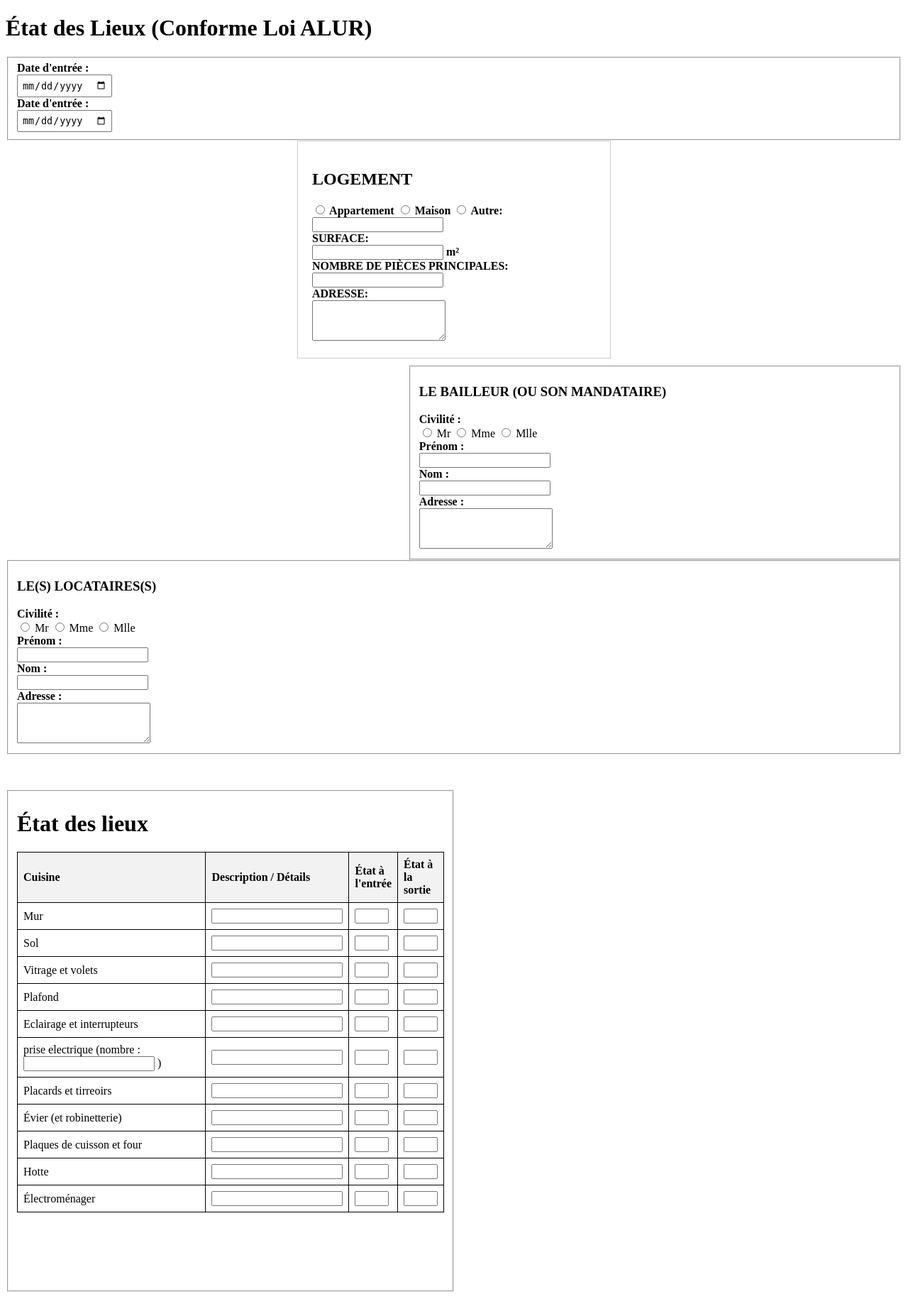
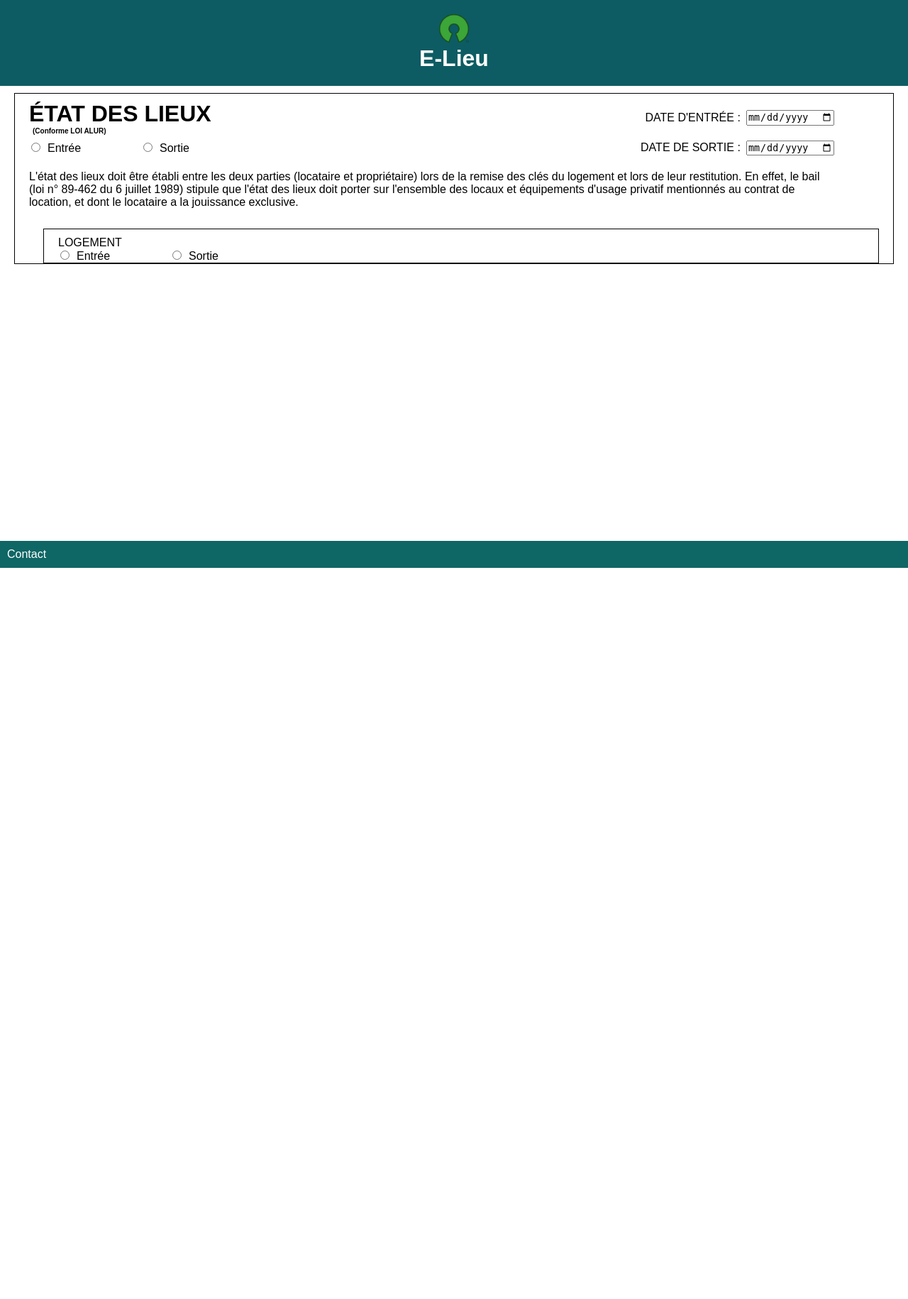
Before and after one commit to TristanDalmo/S3_C1_0Inspi, a PHP site: page /formulaire.html in a window 1280 px wide. Shown: the whole page at 71% size. After the commit the page ends 800 px from the top, so only its background shows below. Run offline with PHP 8.4, Linux system fonts and the light colour scheme.

Commit message:
Début Page Formulaire

```diff
--- a/SiteWeb/formulaire.css
+++ b/SiteWeb/formulaire.css
@@ -1,86 +1,116 @@
-CSS
+* {
+    margin: 0;
+    padding: 0;
+    box-sizing: border-box;
+}
+
 body {
     font-family: Arial, sans-serif;
+    display: flex;
+    flex-direction: column;
+    height: 100vh;
+    justify-content: space-between;
 }
 
-#date {
-    margin-bottom: 10px;
-
-
+.formulaire {
+    flex-grow: 1;
 }
 
-label {
-    display: block;
-    font-weight: bold;
+.header {
+    background-color: #0D5C63;
+    color: white;
+    text-align: center;
+    padding: 20px;
 }
 
-input[type="date"], textarea {
-
-    padding: 5px;
+.footer {
+    background-color: #0e6665;
+    color: white;
+    text-align: left;
+    padding: 10px;
 }
 
-#bloc-logement {
-    width: 400px; /* Ajustez la largeur selon vos besoins */
-    margin: 0 auto;
-    padding: 20px;
-    border: 1px solid #ccc;
+.footer a {
+    color: white;
+    text-decoration: none;
 }
 
-#bloc-logement {
-    margin-bottom: 10px;
+#logo {
+    text-align: left;
+    height: 40px;
 }
 
-.info-logement {
-    display: block;
-    font-weight: bold;
+fieldset {
+    border-color: rgb(0, 0, 0);
+    border-width: 1.5px;
+    background-color: white;
+    margin-left: 20px;
+    margin-right: 20px;
+    margin-top: 10px;
+    padding-left: 20px;
+    padding-top: 10px;
 }
 
-.info-logement[type="radio"] {
-    margin-right: 5px;
+input, label, select {
+    margin: 0.2em;
 }
 
-.info-logement {
-    width: 100%;
-}
-#container-personne{
-    display: flex;
-    justify-content: stretch;
-    margin-left: 45%;
+.Gras {
+    font-weight: bold;
+    font-size: 32px;
+    margin: 0;
 }
 
-.form-group {
-    width: 45%;
+#petit {
+    font-size: 10px;
+    font-weight: bold;
+    margin: 0;
+    margin-left: 5px;
 }
 
-.form-group {
-    margin-bottom: 10px;
-}
-.details-logement {
-
-    margin-top: 50px;
-
-margin-right: 50%;
+.Containerhaut {
+    display: flex;
+    justify-content: space-between; /* Ajoute de l'espace entre les éléments */
+    align-items: center; /* Aligne les éléments verticalement */
 }
 
-.etat-des-lieux {
-    width: 100%;
-    border-collapse: collapse;
-    margin-bottom: 100px;
-}
-th, td {
-    border: 1px solid black;
-    padding: 8px;
-    text-align: left;
+.texte-gauche {
+    flex-grow: 1; /* Prend tout l'espace à gauche */
 }
 
-th {
-    background-color: #f2f2f2;
+.date-droite {
+    display: flex;
+    align-items: center;
+    justify-content: flex-end; /* Aligne le label et le champ de date à droite */
+    flex-grow: 0;
+    margin-right: 80px;
 }
 
-.piece:nth-child(even)
- {
-    background-color: #f9f9f9;
+input[type="date"] {
+    margin-left: 5px;
 }
-#cuisine{
-    width: 500px;
+
+#SORTIE{
+    margin-left: 80px;
 }
+.ligne2 {
+    display: flex;
+    justify-content: space-between; /* Ajoute de l'espace entre les boutons radio et la date de sortie */
+    align-items: center; /* Aligne verticalement les éléments */
+    margin-top: 5px;
+}
+
+.texte-gauche1 {
+    flex-grow: 1; /* Prend tout l'espace à gauche */
+}
+
+.date-droite1 {
+    display: flex;
+    align-items: center;
+    justify-content: flex-end; /* Aligne le label et le champ de date à droite */
+    flex-grow: 0;
+    margin-right: 80px;
+}
+.loi{
+    margin-right: 80px;
+}
--- a/SiteWeb/formulaire.html
+++ b/SiteWeb/formulaire.html
@@ -3,183 +3,65 @@
 <head>
     <meta charset="UTF-8">
     <meta name="viewport" content="width=device-width, initial-scale=1.0">
+    <title>E-Lieu</title>
     <link rel="stylesheet" href="formulaire.css">
-    <title>Document</title>
 </head>
 <body>
+    <div class="header">
+        <img src="images/logoE-Lieu.png" id="logo" alt="">
+        <h1>E-Lieu</h1>
+    </div>
 
-    </body>
-        <h1>État des Lieux (Conforme Loi ALUR)</h1>
-        <form id="date">
+    <div class="formulaire">
+        <form>
             <fieldset>
-                <label for="date-entree">Date d'entrée :</label>
-                <input type="date" id="date-entree" name="date-entree">
-                <br>
-                <label for="date-sortie">Date d'entrée :</label>
-                <input type="date" id="date-sortie" name="date-sortie">
-            </fieldset>
-
-
-
-            <fieldset id="bloc-logement">
-                <h2>LOGEMENT</h2>
-                <div class="info-logement">
-                    <input type="radio" name="type" value="appartement"> Appartement
-                    <input type="radio" name="type" value="maison"> Maison
-                    <input type="radio" name="type" value="autre"> Autre: <input type="text">
-                </div>
-                <div class="info-logement">
-                    <label for="surface">SURFACE:</label>
-                    <input type="number" id="surface" name="surface"> m²
-
-                </div>
-                <div class="info-logement">
-                    <label for="pieces">NOMBRE DE PIÈCES PRINCIPALES:</label>
-                    <input type="number" id="pieces" name="pieces">
-                </div>
-
-                <div class="info-logement">
-                    <label for="adresse">ADRESSE:</label>
-                    <textarea id="adresse" name="adresse" rows="3"></textarea>
-                </div>
-            </fieldset>
-
-        <fieldset id="container-personne">
-                <div id="BAILLEUR">
-                    <h3>LE BAILLEUR (OU SON MANDATAIRE)</h3>
-                    <div class="info-personne">
-                        <label>Civilité :</label>
-                        <input type="radio" name="civilite_bailleur" value="mr"> Mr
-                        <input type="radio" name="civilite_bailleur" value="mme"> Mme
-                        <input type="radio" name="civilite_bailleur" value="mlle"> Mlle
+                <div class="Containerhaut">
+                    <div class="texte-gauche">
+                        <p class="Gras">ÉTAT DES LIEUX</p>
+                        <p id="petit">(Conforme LOI ALUR)</p>
                     </div>
-                    <div class="info-personne">
-                        <label for="prenom_bailleur">Prénom :</label>
-                        <input type="text" id="prenom_bailleur" name="prenom_bailleur">
-                    </div>
-                    <div class="info-personne">
-                        <label for="nom_bailleur">Nom :</label>
-                        <input type="text" id="nom_bailleur" name="nom_bailleur">
-                    </div>
-                    <div class="info-personne">
-                        <label for="adresse_bailleur">Adresse :</label>
-                        <textarea id="adresse_bailleur" name="adresse_bailleur" rows="3"></textarea>
+                    <div class="date-droite">
+                        <label for="fDate">DATE D'ENTRÉE : </label>
+                        <input type="date" id="fDate" name="fDate" required>
                     </div>
                 </div>
-        </fieldset>
+                <div class="ligne2">
+                    <div class="texte-gauche1">
+                    <input type="radio" id="ENTREE" name="fPermis" value="Oui">
+                    <label for="ENTREE">Entrée</label>
+                    <input type="radio" id="SORTIE" name="fPermis" value="Oui">
+                    <label for="SORTIE">Sortie</label>
+                    </div>
+                    <div class="date-droite1">
+                        <label for="fDateS">DATE DE SORTIE : </label>
+                        <input type="date" id="fDatS" name="fDate" required>
+                    </div>
+                </div><br>
+                <div class="loi">
+                <p>L'état des lieux doit être établi entre les deux parties (locataire et propriétaire) lors de la remise des clés du logement et lors de leur restitution.
+                    En effet, le bail (loi n° 89-462 du 6 juillet 1989) stipule que l'état des lieux doit porter sur l'ensemble des locaux et équipements d'usage privatif mentionnés au contrat de location, et dont le locataire a la jouissance exclusive.</p>
+                </div><br>
 
-        <fieldset id="locataire">
+                <fieldset class="Logement">
+                    <div class="l1">
+                        <p>LOGEMENT</p>
+                        <input type="radio" id="ENTREE" name="fPermis" value="Oui">
+                        <label for="">Entrée</label>
+                        <input type="radio" id="SORTIE" name="fPermis" value="Oui">
+                        <label for="SORTIE">Sortie</label>
 
-            <h3>LE(S) LOCATAIRES(S)</h3>
-            <div class="info-personne">
-                <label>Civilité :</label>
-                <input type="radio" name="civilite_bailleur" value="mr"> Mr
-                <input type="radio" name="civilite_bailleur" value="mme"> Mme
-                <input type="radio" name="civilite_bailleur" value="mlle"> Mlle
-            </div>
-            <div class="info-personne">
-                <label for="prenom_bailleur">Prénom :</label>
-                <input type="text" id="prenom_bailleur" name="prenom_bailleur">
-            </div>
-            <div class="info-personne">
-                <label for="nom_bailleur">Nom :</label>
-                <input type="text" id="nom_bailleur" name="nom_bailleur">
-            </div>
-            <div class="info-personne">
-                <label for="adresse_bailleur">Adresse :</label>
-                <textarea id="adresse_bailleur" name="adresse_bailleur" rows="3"></textarea>
-            </div>
+                    </div>
 
-        </fieldset>
+                </fieldset>
 
+            </fieldset>
+        </form>
+    </div>
 
-        <fieldset class="details-logement">
-
-            <h1>État des lieux</h1>
-            <table class="etat-des-lieux">
-                <thead>
-                    <tr>
-                        <th id="cuisine">Cuisine</th>
-                        <th>Description / Détails</th>
-
-                        <th>État à l'entrée</th>
-                        <th>État à la sortie</th>
-                    </tr>
-                </thead>
-                <tbody>
-                    <tr>
-                        <td>Mur</td>
-                        <td><input type="text"></td>
-                        <td><input type="number" min="1" max="3"></td>
-                        <td><input type="number" min="1" max="3"></td>
-                    </tr>
-                    <tr>
-                        <td>Sol</td>
-                        <td><input type="text"></td>
-                        <td><input type="number" min="1" max="3"></td>
-                        <td><input type="number" min="1" max="3"></td>
-                    </tr>
-                    <tr>
-                        <td>Vitrage et volets</td>
-                        <td><input type="text"></td>
-                        <td><input type="number" min="1" max="3"></td>
-                        <td><input type="number" min="1" max="3"></td>
-                    </tr>
-                    <tr>
-                        <td>Plafond</td>
-                        <td><input type="text"></td>
-                        <td><input type="number" min="1" max="3"></td>
-                        <td><input type="number" min="1" max="3"></td>
-                    </tr>
-                    <tr>
-                        <td>Eclairage et interrupteurs</td>
-                        <td><input type="text"></td>
-                        <td><input type="number" min="1" max="3"></td>
-                        <td><input type="number" min="1" max="3"></td>
-                    </tr>
-                    <tr>
-                        <td>prise electrique (nombre : <input type="number"> )</td>
-                        <td><input type="text"></td>
-                        <td><input type="number" min="1" max="3"></td>
-                        <td><input type="number" min="1" max="3"></td>
-                    </tr>
-                    <tr>
-                        <td>Placards et tirreoirs</td>
-                        <td><input type="text"></td>
-                        <td><input type="number" min="1" max="3"></td>
-                        <td><input type="number" min="1" max="3"></td>
-                    </tr>
-                    <tr>
-                        <td>Évier (et robinetterie)</td>
-                        <td><input type="text"></td>
-                        <td><input type="number" min="1" max="3"></td>
-                        <td><input type="number" min="1" max="3"></td>
-                    </tr>
-                    <tr>
-                        <td>Plaques de cuisson et four</td>
-                        <td><input type="text"></td>
-                        <td><input type="number" min="1" max="3"></td>
-                        <td><input type="number" min="1" max="3"></td>
-                    </tr>
-                    <tr>
-                        <td>Hotte</td>
-                        <td><input type="text"></td>
-                        <td><input type="number" min="1" max="3"></td>
-                        <td><input type="number" min="1" max="3"></td>
-                    </tr>
-                    <tr>
-                        <td>Électroménager</td>
-                        <td><input type="text"></td>
-                        <td><input type="number" min="1" max="3"></td>
-                        <td><input type="number" min="1" max="3"></td>
-                    </tr>
-
-
-
-
-                    </tbody>
-            </table>
-        </fieldset>
-        </form>
-    </body>
+    <div class="footer">
+        <a href="">
+            <p>Contact</p>
+        </a>
+    </div>
+</body>
 </html>
```
